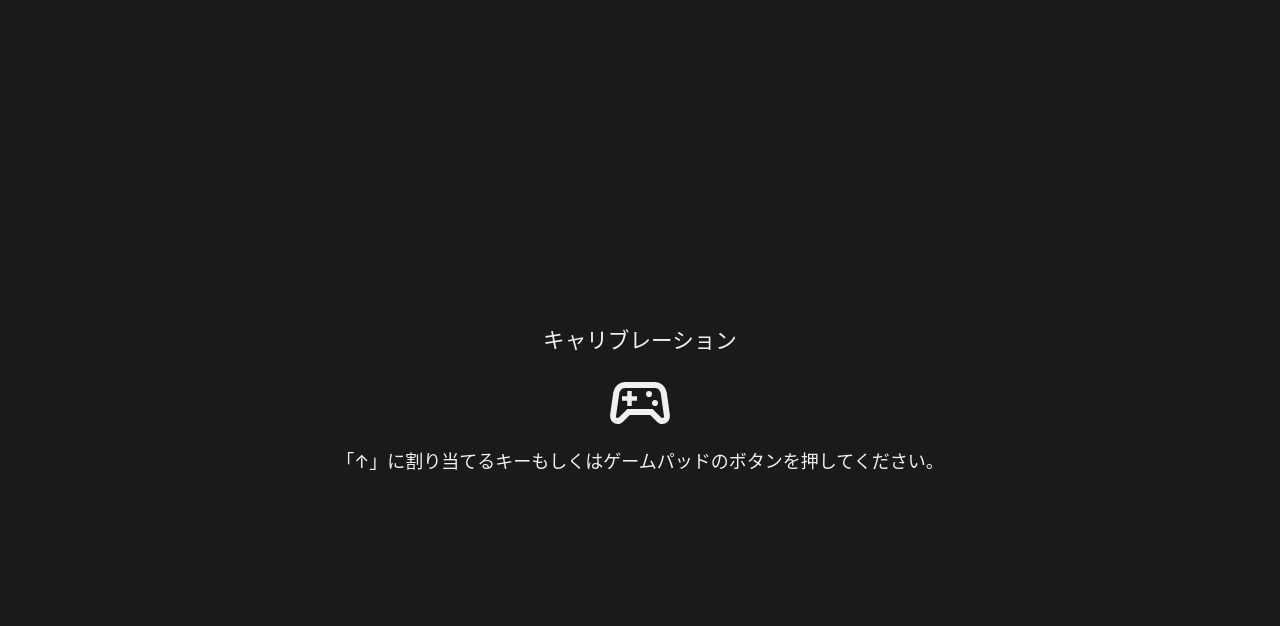
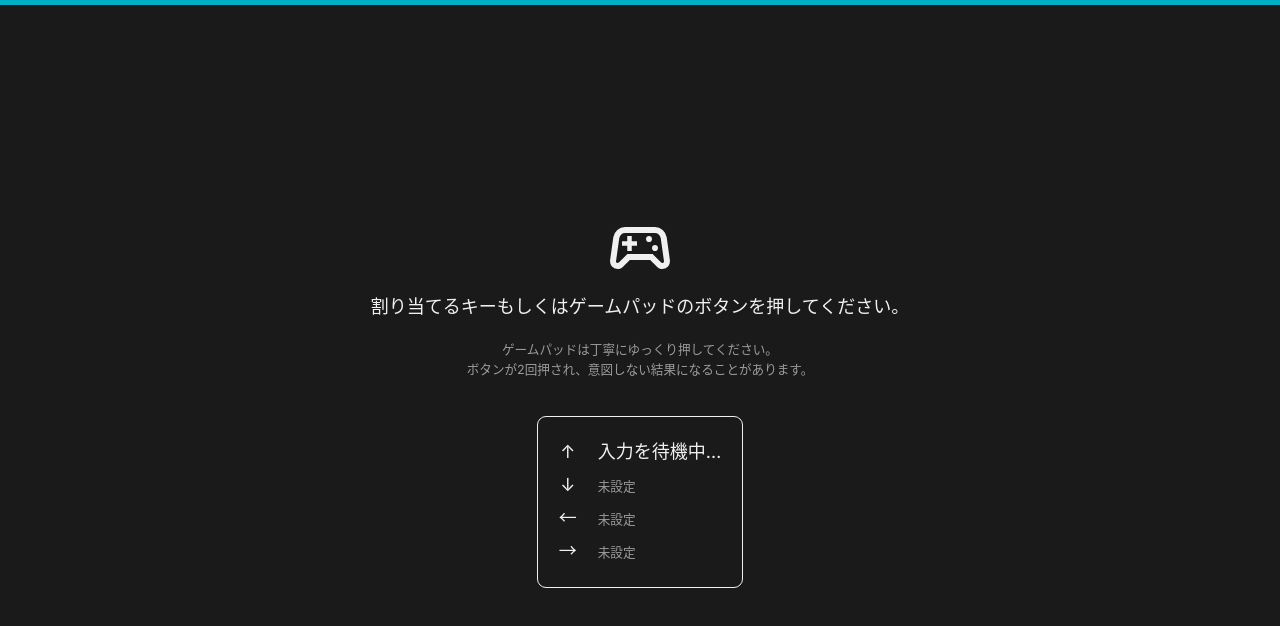
Before and after one commit to 1STEP621/languessr, a Vue app: page / in a window 1280 px wide. Shown: the top 626 px of the page. Built offline with nearby package versions, Linux system fonts and the light colour scheme.

Commit message:
feat: キャリブレーションの実装

```diff
--- a/src/assets/views/CalibrationView.vue
+++ b/src/assets/views/CalibrationView.vue
@@ -1,16 +1,83 @@
 <script lang="ts" setup>
-import { ref } from 'vue';
+import { onMounted, ref } from 'vue';
+import { useInputStore } from '../../stores/input';
+import { useViewStore } from '@/stores/view';
 import BaseView from './BaseView.vue';
+import ProgressBar from '../components/ProgressBar.vue';
 
-const inputKeyDisplayRef = ref<string>("↑");
+const view = useViewStore();
+const input = useInputStore();
+
+const progressBarRef = ref<typeof ProgressBar>();
+const definedKeys = [
+  ref<string | null | undefined>(null),
+  ref<string | null | undefined>(undefined),
+  ref<string | null | undefined>(undefined),
+  ref<string | null | undefined>(undefined)
+];
+
+onMounted(async () => {
+  document.body.focus();
+
+  for (let i = 0; i < definedKeys.length; i++) {
+    const defineKey = definedKeys[i];
+    defineKey.value = await input.wait();
+
+    if (i + 1 < definedKeys.length) {
+      // NOTE: 次のキーを null にする（入力待機状態を示す）
+      definedKeys[i + 1].value = null;
+    }
+  }
+
+  // NOTE: 設定完了
+  progressBarRef.value?.startCountdown(5000);
+});
+
+function getKeyNameFromIndex(index: number) {
+  const keyName = definedKeys[index].value;
+  if (keyName === null) {
+    return "入力を待機中…";
+  } else if (typeof keyName === "undefined") {
+    return "<small>未設定</small>";
+  } else {
+    if (keyName.includes(" / ")) {
+      const buttonId = keyName.split(" / ")[1];
+      return `<kbd>ゲームパッド: ${buttonId}</kbd>`;
+    } else {
+      return `<kbd>キーボード: ${keyName}</kbd>`;
+    }
+  }
+}
 </script>
 
 <template>
   <BaseView :class="$style.view">
-    <h1>キャリブレーション</h1>
+    <ProgressBar @timeout="view.state = 'title'" ref="progressBarRef" />
     <svg xmlns="http://www.w3.org/2000/svg" viewBox="0 -960 960 960"><path d="M182-200q-51 0-79-35.5T82-322l42-300q9-60 53.5-99T282-760h396q60 0 104.5 39t53.5 99l42 300q7 51-21 86.5T778-200q-21 0-39-7.5T706-230l-90-90H344l-90 90q-15 15-33 22.5t-39 7.5Zm16-86 114-114h336l114 114q2 2 16 6 11 0 17.5-6.5T800-304l-44-308q-4-29-26-48.5T678-680H282q-30 0-52 19.5T204-612l-44 308q-2 11 4.5 17.5T182-280q2 0 16-6Zm482-154q17 0 28.5-11.5T720-480q0-17-11.5-28.5T680-520q-17 0-28.5 11.5T640-480q0 17 11.5 28.5T680-440Zm-80-120q17 0 28.5-11.5T640-600q0-17-11.5-28.5T600-640q-17 0-28.5 11.5T560-600q0 17 11.5 28.5T600-560ZM310-440h60v-70h70v-60h-70v-70h-60v70h-70v60h70v70Zm170-40Z"/></svg>
     <div>
-      <p>「{{ inputKeyDisplayRef }}」に割り当てるキーもしくはゲームパッドのボタンを押してください。</p>
+      <p v-if="definedKeys.every(k => k.value)">セットアップが完了しました！</p>
+      <template v-else>
+        <p>割り当てるキーもしくはゲームパッドのボタンを押してください。</p>
+        <small>ゲームパッドは丁寧にゆっくり押してください。<br>ボタンが2回押され、意図しない結果になることがあります。</small>
+      </template>
+      <table :class="$style.table">
+        <tr>
+          <td>↑</td>
+          <td v-html="getKeyNameFromIndex(0)" />
+        </tr>
+        <tr>
+          <td>↓</td>
+          <td v-html="getKeyNameFromIndex(1)" />
+        </tr>
+        <tr>
+          <td>←</td>
+          <td v-html="getKeyNameFromIndex(2)" />
+        </tr>
+        <tr>
+          <td>→</td>
+          <td v-html="getKeyNameFromIndex(3)" />
+        </tr>
+      </table>
     </div>
   </BaseView>
 </template>
@@ -37,11 +104,41 @@ const inputKeyDisplayRef = ref<string>("↑");
   }
   div {
     text-align: center;
+
+    display: flex;
+    flex-direction: column;
+    align-items: center;
+    gap: 1em;
   }
   button {
     font-size: 1em;
     padding: 1em 3em;
     border-radius: 1em;
   }
+  kbd {
+    opacity: 0.6;
+  }
+  small {
+    opacity: 0.6;
+    font-size: 0.7em;
+  }
+}
+.table {
+  width: fit-content;
+
+  padding: 1em;
+  border: 1px solid currentColor;
+  border-radius: 0.5em;
+
+  margin-top: 1em;
+
+  td:first-of-type {
+    padding-right: 1em;
+
+    width: 2em;
+  }
+  td:last-of-type {
+    text-align: left;
+  }
 }
 </style>
--- /dev/null
+++ b/src/stores/input.ts
@@ -0,0 +1,63 @@
+import { defineStore } from "pinia"
+import { ref } from "vue";
+
+interface InputStoreEventMap {
+  "top": {};
+  "bottom": {};
+  "left": {};
+  "right": {};
+}
+
+function withResolvers<T>() {
+  let resolve: (value: T | PromiseLike<T>) => void;
+  let promise = new Promise<T>(r => resolve = r);
+  // @ts-ignore
+  return {
+    promise,
+    resolve(value: T) {
+      resolve(value);
+    }
+  };
+}
+
+export const useInputStore = defineStore("input", () => {
+  let resolvers = withResolvers<string>();
+  let pressedButtons = new Set<string>();
+
+  // NOTE: キーの検知
+  addEventListener("keydown", evt => {
+    resolvers.resolve(evt.key);
+    resolvers = withResolvers<string>();
+  });
+
+  // NOTE: ゲームパッドの検知
+  function frame() {
+    const gamepads = navigator.getGamepads();
+    const gamepad = gamepads.find(g => g?.buttons.some(b => !b.touched)) ?? null;
+    if (gamepad) {
+      // NOTE: ボタンごとに押下状況を取得し、新規押下ならイベントを発火
+      for (let i = 0; i < gamepad.buttons.length; i++) {
+        const button = gamepad.buttons[i];
+        const id = `${gamepad.id} / ${i}`;
+
+        if (button.touched) {
+          if (!pressedButtons.has(id)) {
+            resolvers.resolve(id);
+            resolvers = withResolvers<string>();
+            pressedButtons.add(id);
+          }
+        } else {
+          pressedButtons.delete(id);
+        }
+      }
+    }
+    requestAnimationFrame(frame);
+  }
+  requestAnimationFrame(frame);
+
+  return {
+    async wait(): Promise<string> {
+      return resolvers.promise;
+    }
+  };
+});
```
